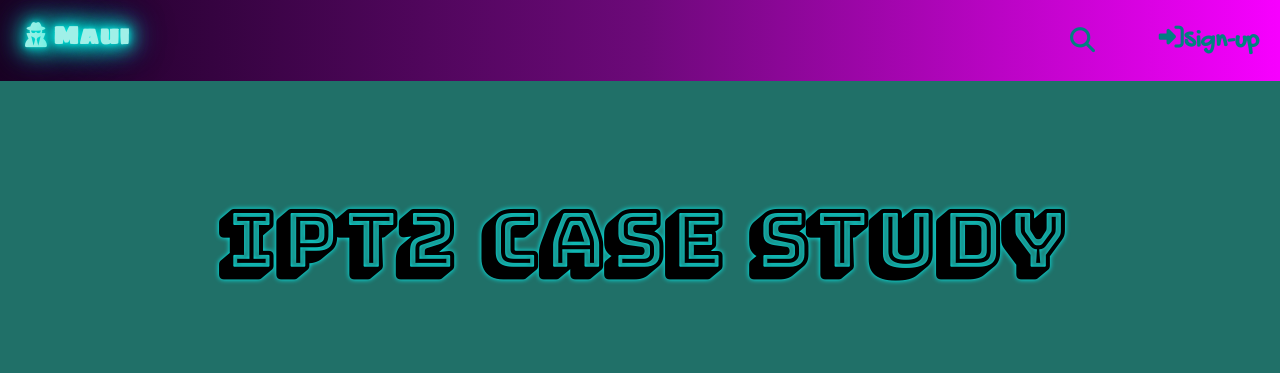
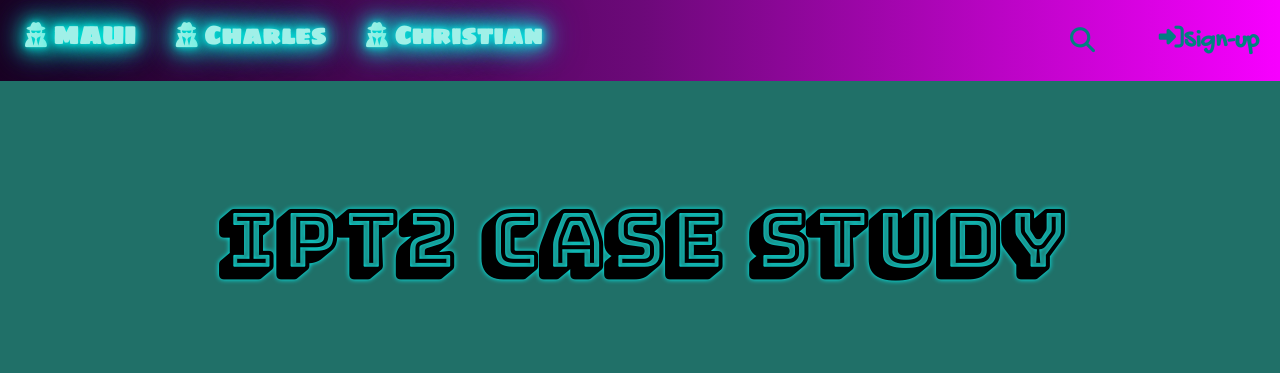
Before and after one commit to 0Kumayl/IPT_CASE_STUDY, a plain HTML site: page index.html in a window 1280 px wide. Shown: the top 373 px of the page. Drawn offline with Linux system fonts and the light colour scheme; a web font is replaced by a local one.

Commit message:
adde links for my group pages

```diff
--- a/index.html
+++ b/index.html
@@ -26,13 +26,14 @@
 <body>
 <!-- Nav Bar  MAUI-->
     <div class="nav" id="TopNav">
-        <a href="index2.html" class="home"><i class="fas fa-user-secret"></i> Maui</a>
+        <a href="#" class="home"><i class="fas fa-user-secret"></i> MAUI</a>
+        <a href="Charles.html" class="home"><i class="fas fa-user-secret"></i> Charles</a>
+        <a href="Christian.html" class="home"><i class="fas fa-user-secret"></i> Christian</a>
         <a href="#signup" class="duo"><i class="fas fa-sign-in-alt"></i>Sign-up </a>
-
-            <div class="container">
-            <input  type="text" placeholder="Search Here.." >
+        <div class="container">
+            <input type="text" placeholder="Search Here..">
             <a href="#search"><i class="fas fa-search"></i></a>
-            </div>
+        </div>
     </div>
 
 <!-- Banner  MAUI-->
```
